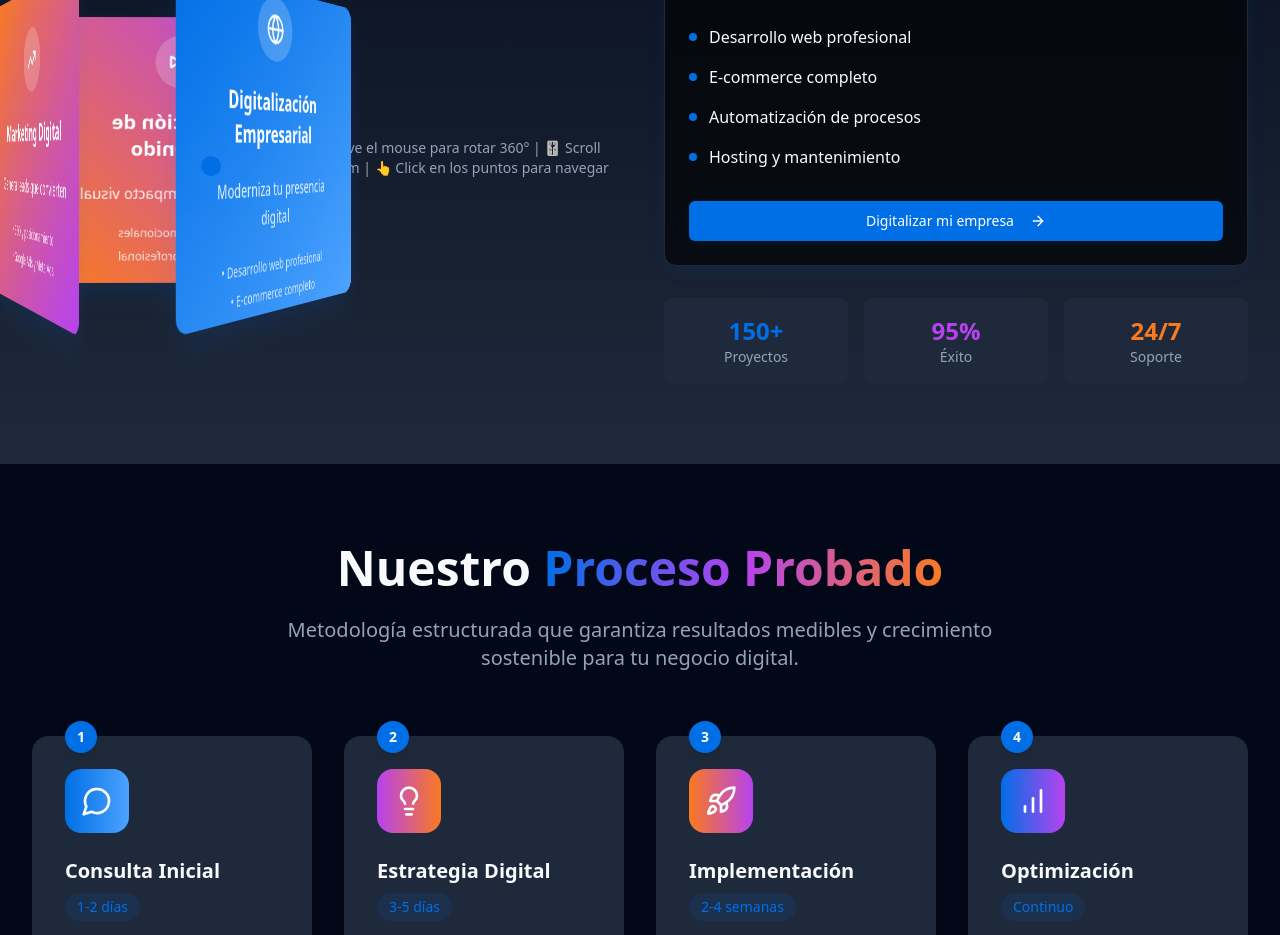
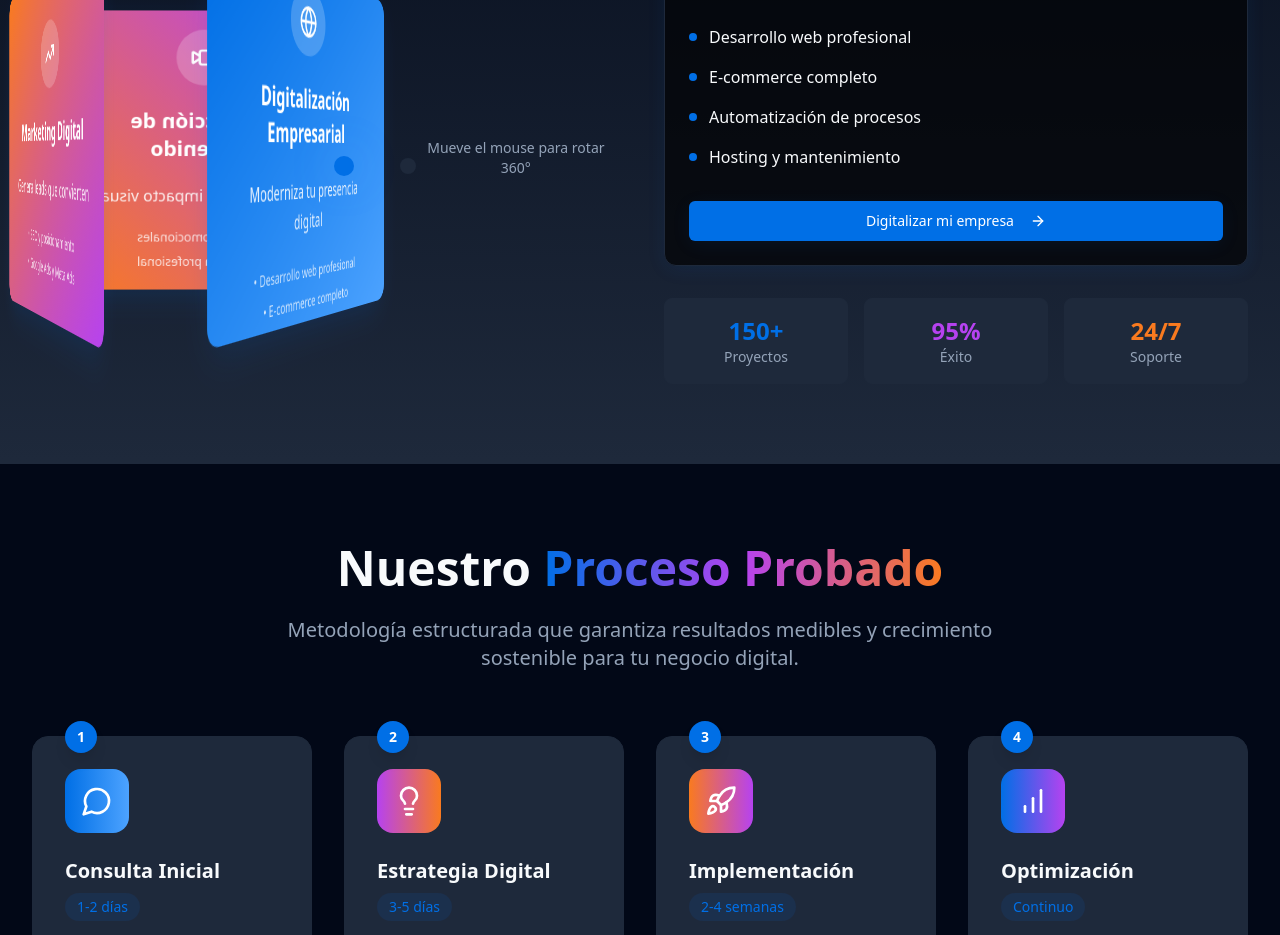
Before and after one commit to acrossmediachile/acrossmediachile, a React (Vite) app: page / in a window 1280 px wide. Shown: the part 1220-2155 px from the top of the page. Built offline with nearby package versions, Linux system fonts and the light colour scheme.

Commit message:
Refactor carousel navigation and instructions

```diff
--- a/src/components/ServicesCube.tsx
+++ b/src/components/ServicesCube.tsx
@@ -149,7 +149,7 @@ const ServicesCube = () => {
             {/* Instruction text */}
             <div className="text-center mt-4">
               <p className="text-sm text-muted-foreground">
-                🖱️ Mueve el mouse para rotar 360° | 🎚️ Scroll para zoom | 👆 Click en los puntos para navegar
+                Mueve el mouse para rotar 360°
               </p>
             </div>
           </div>
```
